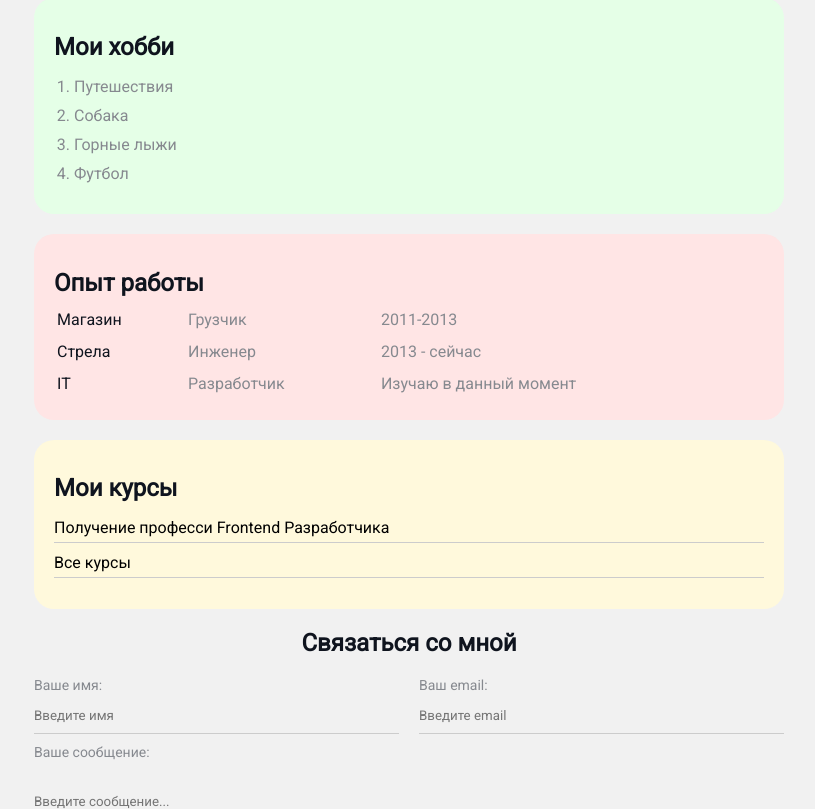
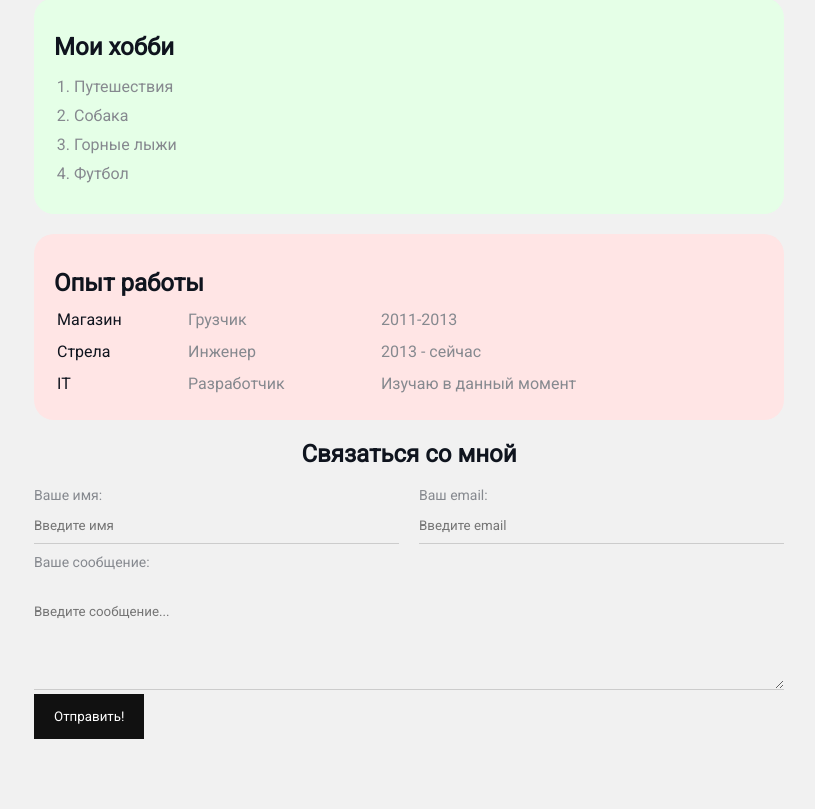
Before and after one commit to BondarKirill/Resume, a plain HTML site: page index.html in a window 1280 px wide. Shown: the part 323-1132 px from the top of the page, without its empty margins (231-1046 px from the left). After the commit the page ends 1070 px from the top, so only its background shows below. Drawn offline with Linux system fonts and the light colour scheme.

Commit message:
comment course

```diff
--- a/index.html
+++ b/index.html
@@ -69,13 +69,13 @@
         </table>
     </div>
 
-        <div class="card bg-yellow">
+        <!-- <div class="card bg-yellow">
         <h2>Мои курсы</h2>
         <ul class="link-list">
             <li><a href="#" target="_blank">Получение професси Frontend Разработчика</a></li>
             <li><a href="#" target="_blank">Все курсы</a></li>
             </ul>
-    </div>
+    </div> -->
 
     <div>
 
```
